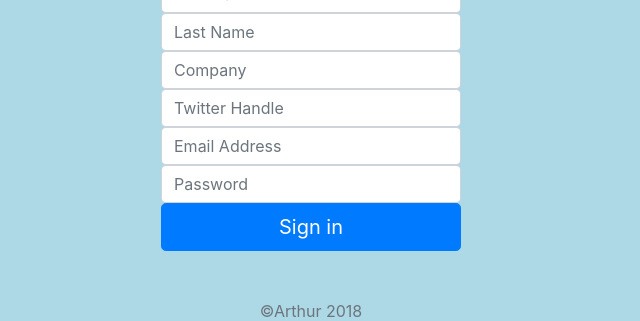
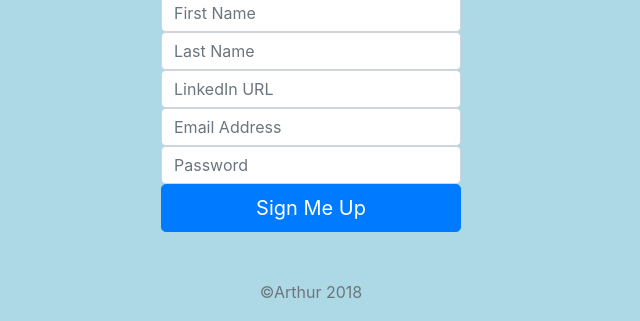
Before and after one commit to SteveSonoa/Arthur, a website: page public/signUp.html in a window 1280 px wide. Shown: the part 479-800 px from the top of the page, without its empty margins (329-969 px from the left). Drawn offline with nearby package versions, Linux system fonts and the light colour scheme.

Commit message:
changes input types to text and renamed sign in to sign me up and changed twitter to LinkedIn URL

```diff
--- a/public/signUp.html
+++ b/public/signUp.html
@@ -20,24 +20,21 @@
         <h1 class="welcomeBack"> Let's get you set up. </h1>
 
         <label class="sr-only" for="inputFirstName">First Name</label>
-        <input id="inputFirstName" class="form-control" placeholder="First Name" type: "First Name">
+        <input id="inputFirstName" class="form-control" placeholder="First Name" type="text">
 
         <label class="sr-only" for="inputLastName">Last Name</label>
-        <input id="inputLastName" class="form-control" placeholder="Last Name" type: "Last Name">
+        <input id="inputLastName" class="form-control" placeholder="Last Name" type="text">
 
-        <label class="sr-only" for="inputCompany">Company</label>
-        <input id="inputCompany" class="form-control" placeholder="Company" type: "Company">
-
-        <label class="sr-only" for="inputTwitter">Twitter Handle</label>
-        <input id="inputTwitter" class="form-control" placeholder="Twitter Handle" type: "Twitter Handle">
+        <label class="sr-only" for="inputTwitter">LinkedIn URL</label>
+        <input id="inputLinkedInURL" class="form-control" placeholder="LinkedIn URL" type="text">
 
         <label class="sr-only" for="inputEmail">Email Address</label>
-        <input id="inputEmail" class="form-control" placeholder="Email Address" type: "email">
+        <input id="inputEmail" class="form-control" placeholder="Email Address" type="text">
 
         <label class="sr-only" for="inputPassword">Password</label>
-        <input id="inputPassword" class="form-control" placeholder="Password" type: "password">
+        <input id="inputPassword" class="form-control" placeholder="Password" type="password">
 
-        <button class="btn btn-lg btn-primary btn-block" type="submit">Sign in</button>
+        <button class="btn btn-lg btn-primary btn-block" type="submit">Sign Me Up</button>
         <p class="mt-5 mb-3 text-muted">©Arthur 2018</p>
 
     </form>
```
